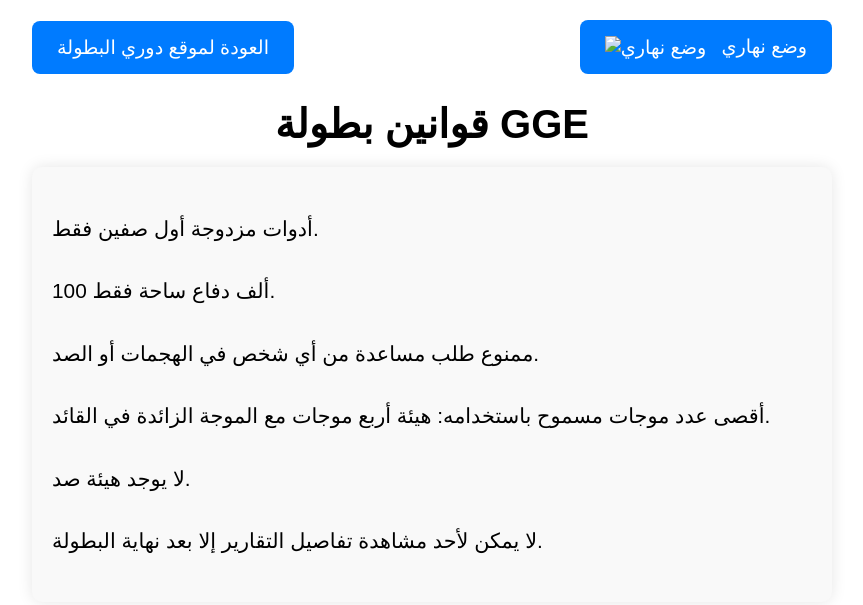
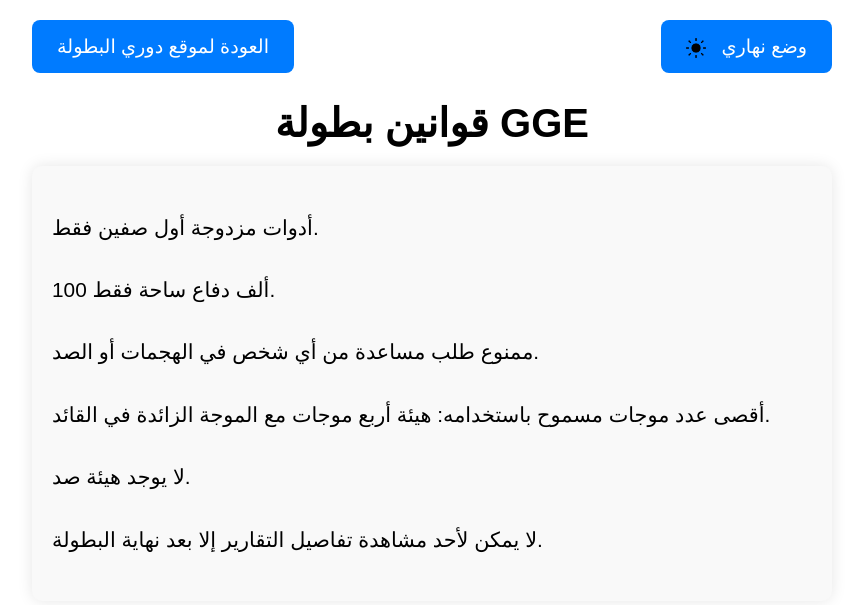
Before and after one commit to LordDZx/lions-law, a plain HTML site: page index.html in a window 1280 px wide. Shown: the whole page, without its empty margins (208-1071 px from the left). Drawn offline with Linux system fonts and the light colour scheme.

Commit message:
Update index.html

```diff
--- a/index.html
+++ b/index.html
@@ -70,6 +70,8 @@
         .mode-btn img {
             vertical-align: middle;
             margin-right: 10px;
+            width: 20px; /* عرض الصورة */
+            height: 20px; /* ارتفاع الصورة */
         }
 
         .dark-mode {
@@ -88,7 +90,7 @@
         <div class="header">
             <a href="https://lorddzx.github.io/challenge/" class="return-btn">العودة لموقع دوري البطولة</a>
             <button class="mode-btn" onclick="toggleMode()">
-                <img src="day-icon.png" alt="وضع نهاري" id="mode-icon"> وضع نهاري
+                <img src="Sun.png" alt="وضع نهاري" id="mode-icon"> وضع نهاري
             </button>
         </div>
 
```
